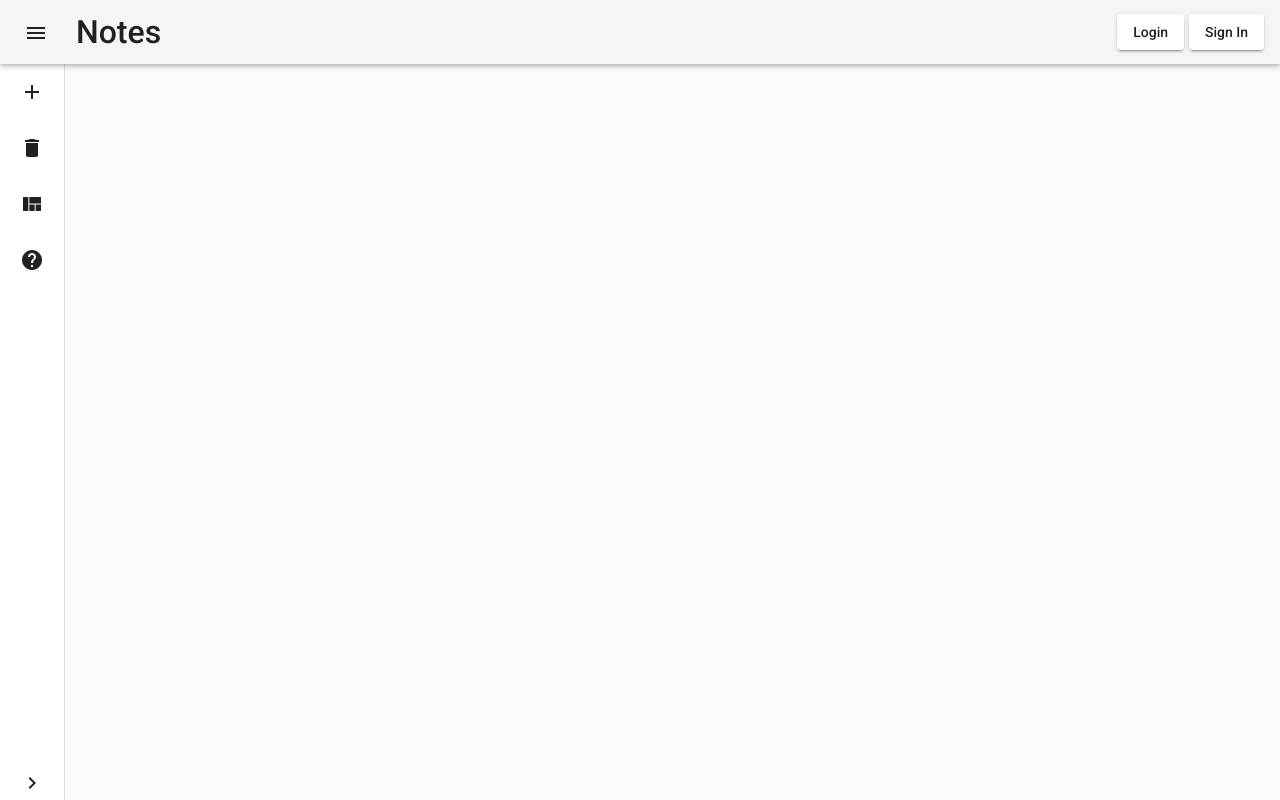
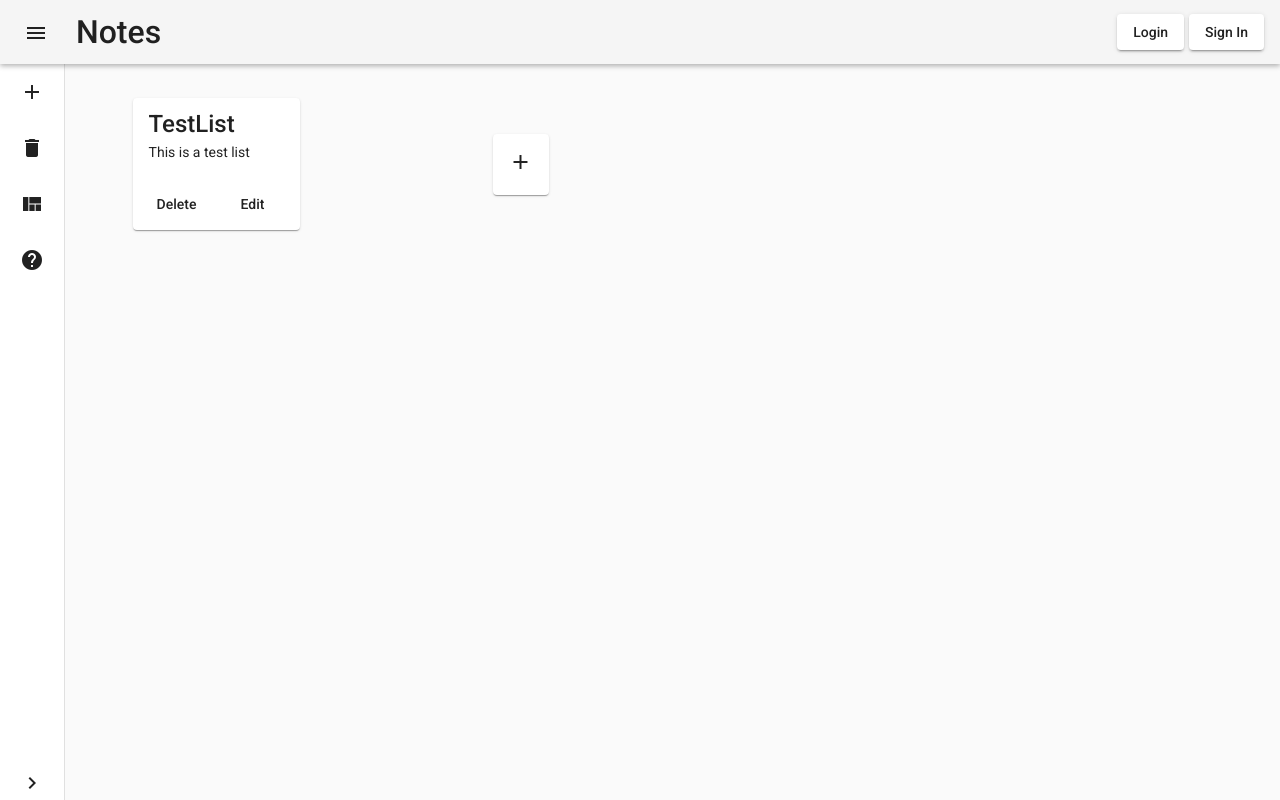
Before and after one commit to Mohit0233/notes-angular-firebase, an Angular app: page / in a window 1280 px wide. Built offline with nearby package versions, Linux system fonts and the light colour scheme.

Commit message:
list creation updated

```diff
--- a/src/app/app.module.ts
+++ b/src/app/app.module.ts
@@ -55,6 +55,7 @@ import { SigninComponent } from './signin/signin.component';
 import { LoginComponent } from './login/login.component';
 import { MainComponent } from './main/main.component';
 import { PageNotFoundComponent } from './page-not-found/page-not-found.component';
+import { ListsComponent } from './lists/lists.component';
 
 
 
@@ -74,7 +75,8 @@ const routes: Routes = [
     SigninComponent,
     LoginComponent,
     MainComponent,
-    PageNotFoundComponent
+    PageNotFoundComponent,
+    ListsComponent
   ],
   imports: [
     BrowserModule,
--- /dev/null
+++ b/src/app/lists/lists.component.css
@@ -0,0 +1,15 @@
+.addingListForm {
+    min-width: 150px;
+    max-width: 150px;
+    min-height: 150px;
+    max-height: 150px;
+    width: 100%;
+  }
+
+  .inputting {
+    width: 100%;
+    height: 50px;
+  }
+  textarea{
+    height: 25px;
+  }
--- /dev/null
+++ b/src/app/lists/lists.component.html
@@ -0,0 +1,44 @@
+<mat-grid-list cols="4" rowHeight="200px">
+    <!-- loop started for iteration of lists present in .ts file -->
+    <div *ngFor="let list of lists;let i = index">
+        <mat-grid-tile>
+            <!-- a card is displayed with name and info of the list -->
+            <mat-card>
+                <mat-card-title>{{list.name}}</mat-card-title>
+                <mat-card-content>{{list.description}}</mat-card-content>
+                <!-- delete button deletes the particular list and edit open ups the list just below the element  -->
+                <mat-card-actions>
+                    <button mat-button (click)="onDeleteList(i)">Delete</button>
+                    <button mat-button>Edit</button>
+                </mat-card-actions>
+            </mat-card>
+        </mat-grid-tile>
+    </div>
+    <div>
+        <mat-grid-tile>
+            <mat-card>
+                <mat-icon class="icon"  (click)="addingListStatus=true" *ngIf="addingListStatus===false; else addingList">add</mat-icon>
+                <ng-template #addingList>
+                    <form class="addingListForm">
+                        <mat-form-field class="inputting">
+                            <mat-label>List Name</mat-label>
+                            <input
+                                matInput
+                                placeholder="Name"
+                                #listNameInput>
+                        </mat-form-field>
+                        <mat-form-field class="inputting">
+                            <mat-label>Description</mat-label>
+                            <textarea
+                                matInput
+                                placeholder="List Description"
+                                #listDescriptionInput>
+                            </textarea>
+                            <button mat-button class="btn btn-primary" (click)="onAddList()">Add</button>
+                        </mat-form-field>
+                    </form>
+                </ng-template>
+            </mat-card>
+        </mat-grid-tile>
+    </div>
+</mat-grid-list>
--- /dev/null
+++ b/src/app/lists/lists.component.ts
@@ -0,0 +1,35 @@
+import { Component, OnInit, ViewChild, ElementRef } from '@angular/core';
+import { ListsService} from './lists.service'
+
+@Component({
+  selector: 'app-lists',
+  templateUrl: './lists.component.html',
+  styleUrls: ['./lists.component.css']
+})
+export class ListsComponent implements OnInit {
+  addingListStatus:boolean=false;
+
+  @ViewChild('listNameInput') listName:ElementRef;
+  @ViewChild('listDescriptionInput') listDescription:ElementRef;
+
+  lists:[{'name' : string, 'description' : string, 'listElements' : string[] }];
+
+  constructor(private listService:ListsService) { }
+
+  ngOnInit(): void {
+    this.lists=this.listService.lists
+  }
+
+  onDeleteList(i:number){
+    if(confirm("You Sure You want to delete "+this.lists[i].name+" ?")){
+      this.listService.onDeleteList(i);
+      this.lists.splice(i,1);
+    }
+  }
+
+  onAddList(){
+    this.listService.onAddList(this.listName.nativeElement.value,
+                              this.listDescription.nativeElement.value);
+    this.addingListStatus=false;
+  }
+}
--- a/src/app/main/lists.service.ts
+++ b/src/app/lists/lists.service.ts
@@ -7,7 +7,7 @@ export class ListsService{
         'name':string,
         'description':string,
         'listElements':string[]
-    }]
+    }]= [{ 'name': 'TestList', 'description': 'This is a test list', 'listElements': [] }];
 
     onAddList(receivedName:string,receiveDescription:string){
         this.lists.push({'name': receivedName,
@@ -17,7 +17,7 @@ export class ListsService{
     }
 
     onDeleteList(i:number){
-        delete this.lists[i];
+        this.lists.splice(i,0);
     }
 
     onAddListElement(i:number , element:string){
--- a/src/app/main/main.component.html
+++ b/src/app/main/main.component.html
@@ -1,10 +1 @@
-<mat-grid-list cols="4" rowHeight="fit" style="height: 200px;">
-    <div *ngFor="let list of lists">
-        <mat-grid-tile>
-            <mat-card>
-                <mat-card-title>{{list.name}}</mat-card-title>
-                <mat-card-content>{{list.description}}</mat-card-content>
-            </mat-card>
-        </mat-grid-tile>
-    </div>
-</mat-grid-list>
+<app-lists></app-lists>
--- a/src/app/main/main.component.ts
+++ b/src/app/main/main.component.ts
@@ -1,5 +1,5 @@
 import { Component, OnInit } from '@angular/core';
-import { ListsService } from "./lists.service";
+import { ListsService } from "../lists/lists.service";
 
 @Component({
   selector: 'app-main',
@@ -8,14 +8,8 @@ import { ListsService } from "./lists.service";
   providers: [ListsService]
 })
 export class MainComponent implements OnInit {
-  lists:[{
-    'name' : string, 'description' : string, 'listElements' : string[] }]
-    = [{ 'name': 'TestList', 'description': 'This is a test list', 'listElements': [] }];
-
   constructor(private listService:ListsService) { }
 
-  ngOnInit(): void {
-    this.lists=this.listService.lists
-  }
+  ngOnInit(): void {}
 
 }
```
Also changed, not shown: 1 other file (tests, documents, lock files or other folders).
